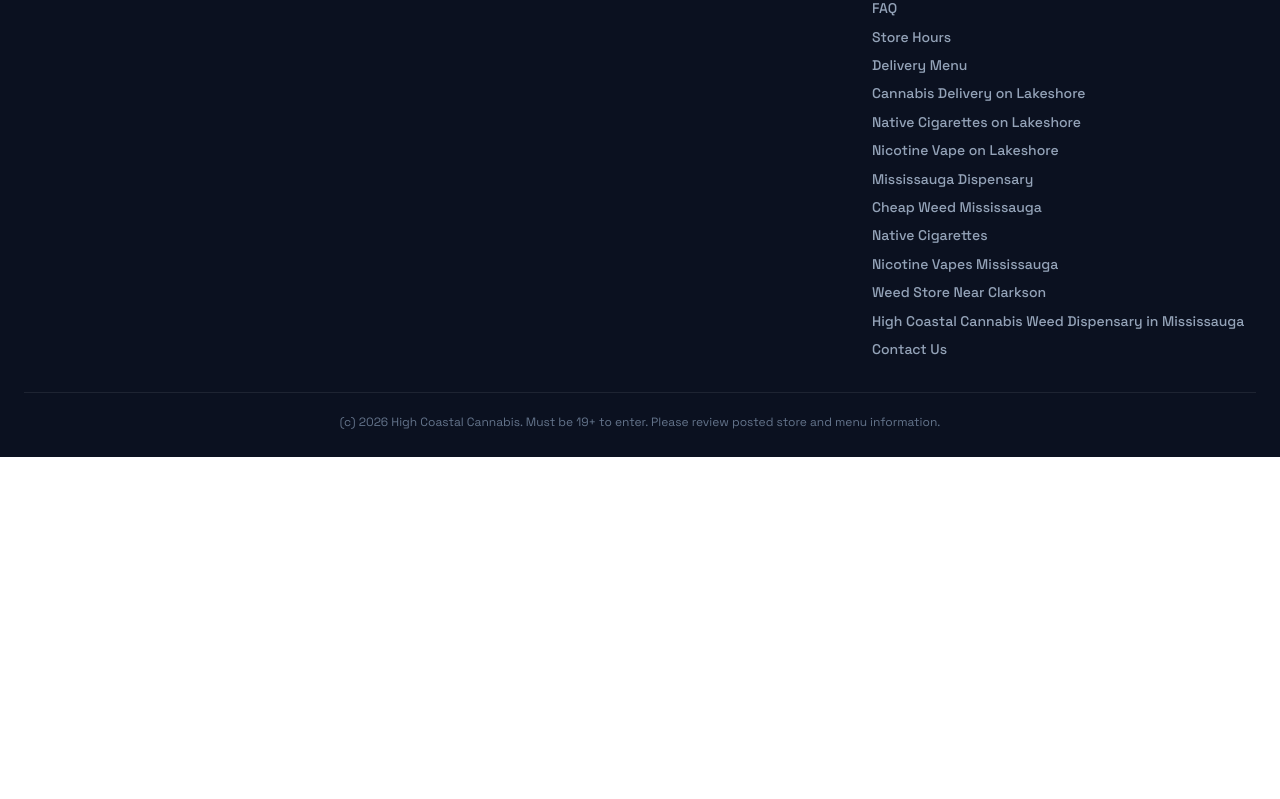
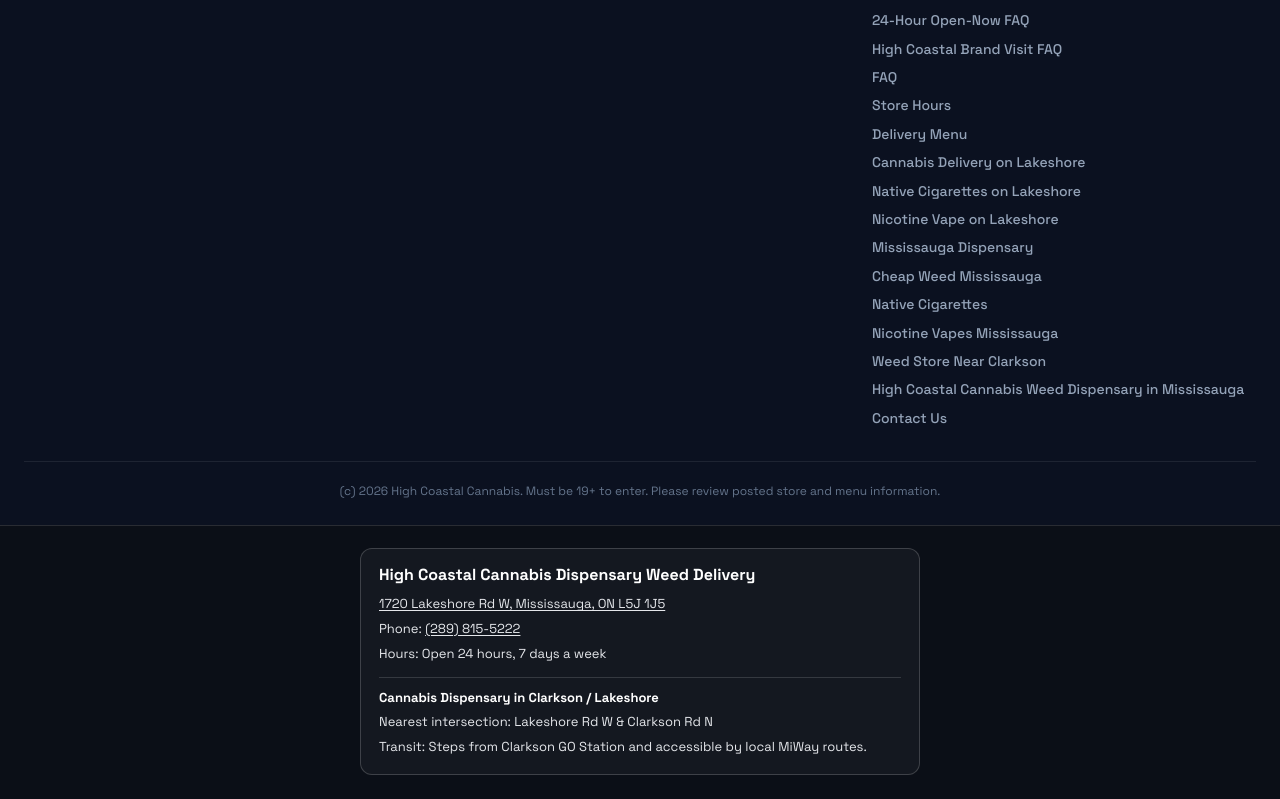
Before and after one commit to athenashopvn888/high-coastal, a Next.js app: page /contact in a window 1280 px wide. Shown: the part 2498-3297 px from the top of the page. Before the commit the page ends 2955 px from the top, so only its background shows below. Built offline with nearby package versions, Linux system fonts and the light colour scheme.

Commit message:
LC01: exact full name + NAP footer line, contact NAP/hours/area block, schema (additive) (#81)

```diff
--- /dev/null
+++ b/app/components/FullNameNap.tsx
@@ -0,0 +1,72 @@
+"use client";
+
+import { usePathname } from "next/navigation";
+import { FULL_NAME_NAP, FULL_NAME_NAP_ADDRESS } from "../lib/fullNameNap";
+
+/**
+ * LC01 exact full-name NAP (name, address, phone) line, shown at the foot of every page.
+ * Name = the store's full name exactly as used on its Google Business Profile.
+ * Address and phone = the public GBP primary phone and storefront address. No delivery-line numbers.
+ * Additive only: sits below each page's existing footer. Hidden on in-store TV screens.
+ * On /contact, /visit and /hours it expands into a NAP + hours block.
+ */
+
+const HIDE_ON = /^\/(fl)?tv/i;
+const CONTACT_PAGES = /^\/(contact|visit|hours)(\/|$)/i;
+
+const linkStyle = { color: "inherit", textDecoration: "underline", textUnderlineOffset: "2px" } as const;
+
+export default function FullNameNap() {
+  const pathname = usePathname() || "/";
+  if (HIDE_ON.test(pathname)) return null;
+  const expanded = CONTACT_PAGES.test(pathname);
+  const n = FULL_NAME_NAP;
+  return (
+    <section
+      aria-label={`${n.fullName} name, address and phone`}
+      data-fullname-nap={n.code}
+      style={{
+        background: "#0b0f17",
+        color: "#e5e7eb",
+        borderTop: "1px solid rgba(255,255,255,0.12)",
+        padding: expanded ? "22px 16px calc(24px + env(safe-area-inset-bottom))" : "14px 16px calc(16px + env(safe-area-inset-bottom))",
+        textAlign: "center",
+        fontSize: "13px",
+        lineHeight: 1.6,
+        overflowWrap: "anywhere",
+        position: "relative",
+        zIndex: 1,
+      }}
+    >
+      {expanded ? (
+        <div style={{ maxWidth: 560, margin: "0 auto", textAlign: "left", border: "1px solid rgba(255,255,255,0.18)", borderRadius: 12, padding: "16px 18px", background: "rgba(255,255,255,0.04)" }}>
+          <h2 style={{ margin: "0 0 8px", fontSize: "16px", fontWeight: 800, color: "#ffffff", lineHeight: 1.3 }}>{n.fullName}</h2>
+          <p style={{ margin: "0 0 4px" }}>
+            <a href={n.mapsUrl} target="_blank" rel="noopener noreferrer" style={linkStyle}>{FULL_NAME_NAP_ADDRESS}</a>
+          </p>
+          <p style={{ margin: "0 0 4px" }}>
+            Phone: <a href={n.phoneTel} style={linkStyle}>{n.phoneDisplay}</a>
+          </p>
+          <p style={{ margin: 0 }}>Hours: {n.hours}</p>
+          {n.neighbourhood ? (
+            <div data-fullname-area="" style={{ marginTop: 12, paddingTop: 10, borderTop: "1px solid rgba(255,255,255,0.14)" }}>
+              <p style={{ margin: "0 0 4px", fontWeight: 700, color: "#ffffff" }}>Cannabis Dispensary in {n.neighbourhood}</p>
+              {n.intersection ? <p style={{ margin: "0 0 4px" }}>Nearest intersection: {n.intersection}</p> : null}
+              {n.transit ? <p style={{ margin: 0 }}>Transit: {n.transit}</p> : null}
+            </div>
+          ) : null}
+        </div>
+      ) : (
+        <p style={{ margin: 0 }}>
+          <strong style={{ color: "#ffffff" }}>{n.fullName}</strong>
+          {" · "}
+          <a href={n.mapsUrl} target="_blank" rel="noopener noreferrer" style={linkStyle}>{FULL_NAME_NAP_ADDRESS}</a>
+          {" · "}
+          <a href={n.phoneTel} style={linkStyle}>{n.phoneDisplay}</a>
+          {" · "}
+          <a href={n.visitPath} style={linkStyle} data-fullname-visit-link="">Visit &amp; contact</a>
+        </p>
+      )}
+    </section>
+  );
+}
--- a/app/contact/page.tsx
+++ b/app/contact/page.tsx
@@ -1,4 +1,5 @@
 import type { Metadata } from "next";
+import { FULL_NAME_NAP } from "../lib/fullNameNap";
 import Navbar from "../components/Navbar";
 import Footer from "../components/Footer";
 import styles from "./contact.module.css";
@@ -36,6 +37,7 @@
       <section className={styles.hero} style={{ paddingTop: "92px" }}>
         <div style={{ maxWidth: "1200px", margin: "0 auto", padding: "0 20px" }}>
           <img src="/banners/08_Contact_Us.webp" alt="Contact Us" style={{ width: "100%", height: "auto", display: "block", borderRadius: "var(--radius-lg)" }} />
+          <h1 className={styles.heroTitle} data-fullname-contact-h1="" style={{ marginTop: "16px", textAlign: "center", fontSize: "clamp(22px, 4vw, 34px)", lineHeight: 1.2, overflowWrap: "anywhere" }}>Contact {FULL_NAME_NAP.fullName}</h1>
         </div>
       </section>
 
--- a/app/layout.tsx
+++ b/app/layout.tsx
@@ -1,3 +1,4 @@
+import FullNameNap from "./components/FullNameNap";
 import PinnedNavClearance from "./components/PinnedNavClearance";
 import { HOME_DOC_TITLE } from "./lib/homeDelivery";
 import type { Metadata } from "next";
@@ -118,6 +119,7 @@
           NEW DELIVERY MENU IS HERE — CLICK TO EXPLORE
         </Link>
         {children}
+        <FullNameNap />
         <PinnedNavClearance />
       </body>
     </html>
--- /dev/null
+++ b/app/lib/fullNameNap.ts
@@ -0,0 +1,23 @@
+/**
+ * LC01 exact full name + NAP. Name = the store's full name as used on its Google Business Profile.
+ * Public GBP primary phone only. Map link = this store's own Google place ID.
+ */
+export const FULL_NAME_NAP = {
+  "code": "LC01",
+  "fullName": "High Coastal Cannabis Dispensary Weed Delivery",
+  "street": "1720 Lakeshore Rd W",
+  "city": "Mississauga",
+  "region": "ON",
+  "postal": "L5J 1J5",
+  "phoneDisplay": "(289) 815-5222",
+  "phoneTel": "tel:+12898155222",
+  "hours": "Open 24 hours, 7 days a week",
+  "mapsUrl": "https://www.google.com/maps/place/?q=place_id:ChIJMe1QOXhFK4gRBHt1da_euwY",
+  "placeId": "ChIJMe1QOXhFK4gRBHt1da_euwY",
+  "neighbourhood": "Clarkson / Lakeshore",
+  "intersection": "Lakeshore Rd W & Clarkson Rd N",
+  "transit": "Steps from Clarkson GO Station and accessible by local MiWay routes.",
+  "visitPath": "/visit"
+} as const;
+
+export const FULL_NAME_NAP_ADDRESS = `${FULL_NAME_NAP.street}, ${FULL_NAME_NAP.city}, ${FULL_NAME_NAP.region} ${FULL_NAME_NAP.postal}`;
--- a/app/lib/storeIdentity.ts
+++ b/app/lib/storeIdentity.ts
@@ -182,6 +182,7 @@
     additionalType: "https://schema.org/LocalBusiness",
     "@id": `${n.websiteUrl}/#store`,
     name: "High Coastal Cannabis Dispensary Weed Delivery",
+    sameAs: ["https://www.google.com/maps/place/?q=place_id:ChIJMe1QOXhFK4gRBHt1da_euwY"],
     description: `Cannabis dispensary at ${n.streetAddress} in ${n.addressLocality}, ON. Browse Exotic Weed, Premium Weed, AAA+ Weed, AA Weed, and Budget Weed flower collections plus edibles, prerolls, and vapes. ${n.hoursDisplay}.`,
     url: n.websiteUrl,
     telephone: n.phoneIntl,
```
